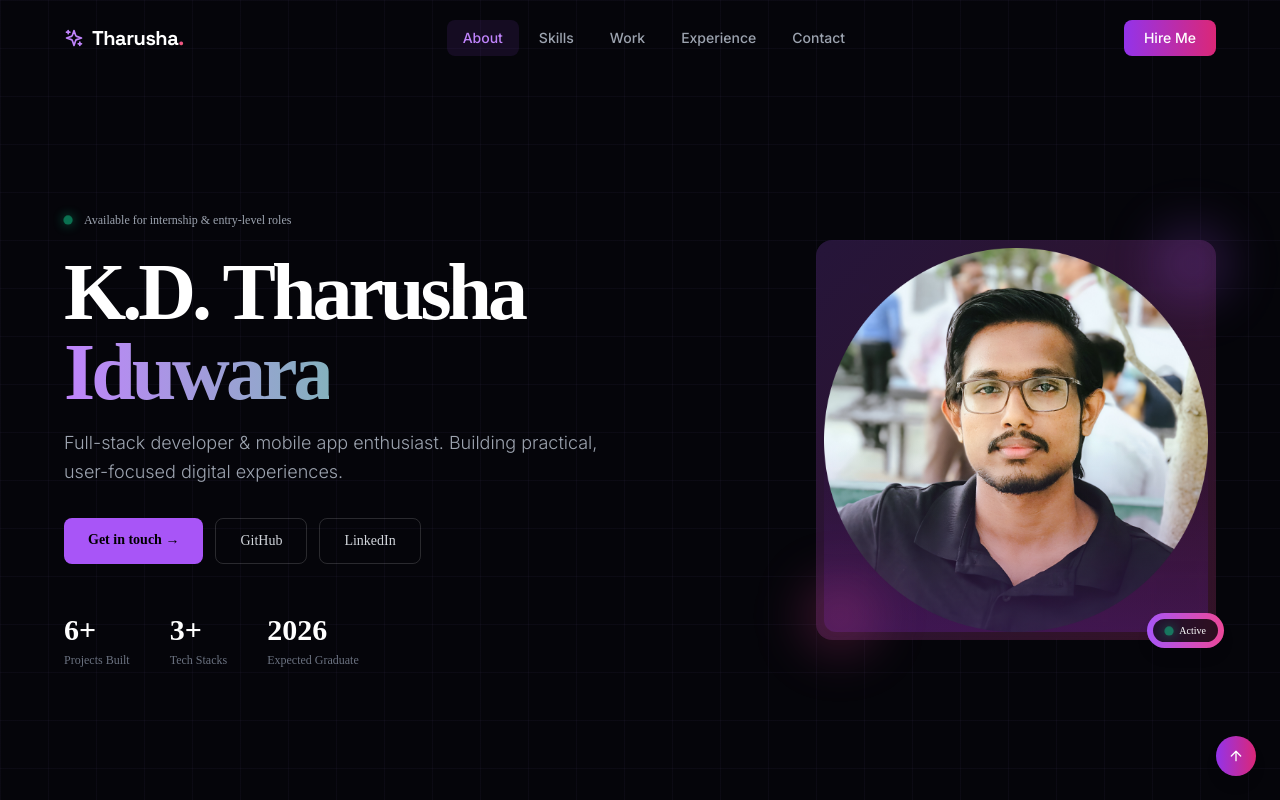
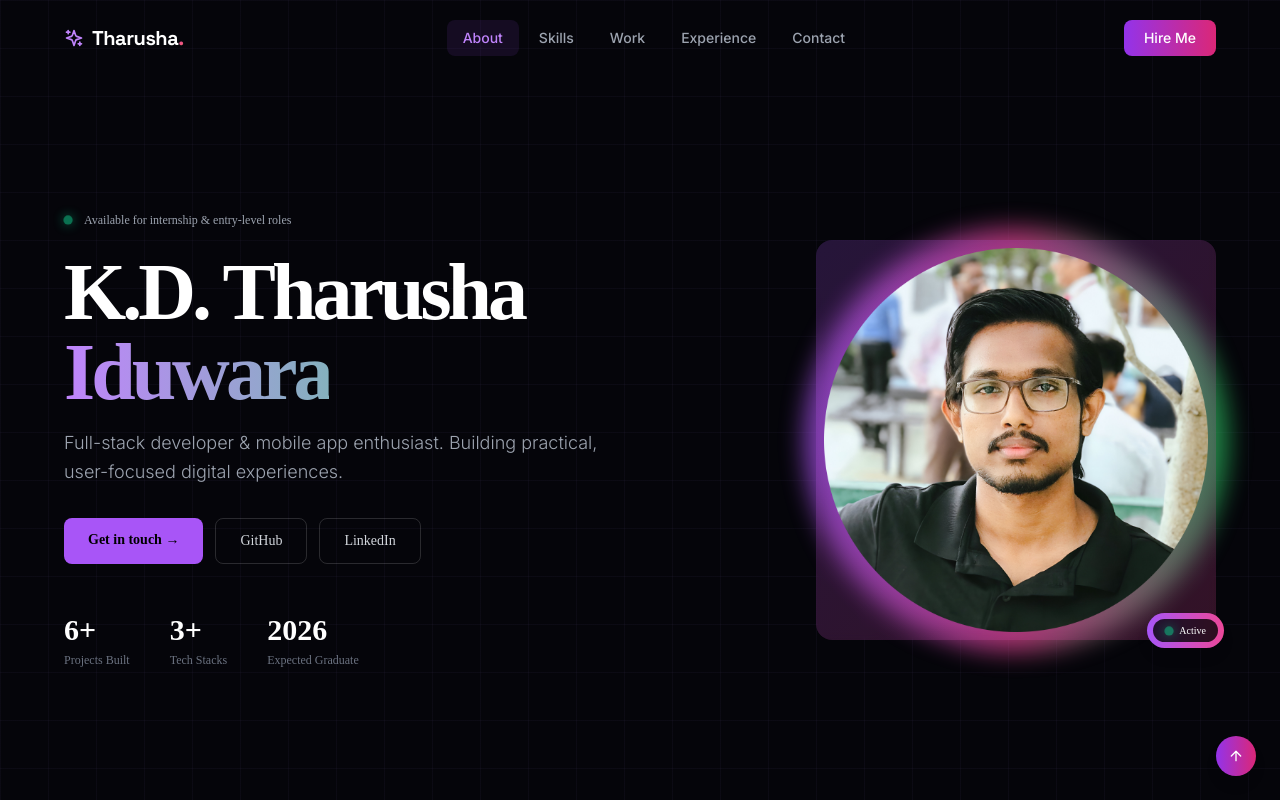
Before and after one commit to tharushainduwara/portfolio, a React (Vite) app: page / in a window 1280 px wide. Shown: the top 800 px of the page. Built offline with nearby package versions, Linux system fonts and the light colour scheme.

Commit message:
Photo Background changed

```diff
--- a/src/pages/Home.jsx
+++ b/src/pages/Home.jsx
@@ -46,9 +46,12 @@ const Home = () => {
             </div>
           </div>
 
-          {/* Right Content - Photo (No Gradient Ring) */}
+          {/* Right Content - Photo */}
           <div className="flex justify-center lg:justify-end">
             <div className="relative group">
+              {/* Animated gradient ring around photo */}
+              <div className="absolute -inset-3 bg-gradient-to-r from-purple-500 via-pink-500 to-green-500 rounded-full opacity-70 group-hover:opacity-100 blur-md transition duration-500 group-hover:duration-200" />
+
               {/* Main photo container */}
               <div className="relative bg-gradient-to-br from-purple-500/20 to-pink-500/20 rounded-2xl p-2 backdrop-blur-sm">
                 <div className="relative rounded-xl overflow-hidden">
@@ -58,19 +61,8 @@ const Home = () => {
                     alt="Tharusha Iduwara"
                     className="w-80 h-80 md:w-96 md:h-96 object-cover rounded-xl"
                     style={{ objectFit: 'cover' }}
-                    onError={(e) => {
-                      e.target.onerror = null;
-                      e.target.src = "https://ui-avatars.com/api/?name=Tharusha+Iduwara&background=8B5CF6&color=fff&size=400&rounded=true&bold=true";
-                    }}
                   />
-
-                  {/* Overlay gradient for depth */}
-                  <div className="absolute inset-0 bg-gradient-to-t from-purple-900/40 via-transparent to-transparent" />
                 </div>
-
-                {/* Decorative elements */}
-                <div className="absolute -top-4 -right-4 w-20 h-20 bg-purple-500/20 rounded-full blur-xl" />
-                <div className="absolute -bottom-4 -left-4 w-20 h-20 bg-pink-500/20 rounded-full blur-xl" />
               </div>
 
               {/* Status badge */}
```
